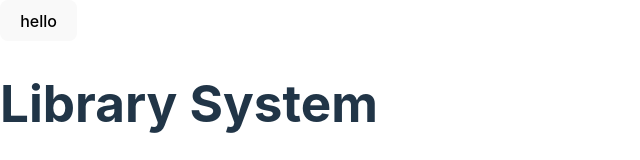
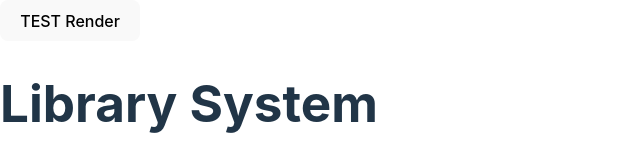
Before and after one commit to Buterbrod-iku/libraryLearning, a React (Vite) app in the folder libraryContext/: page / in a window 1280 px wide. Shown: the top 160 px of the page, without its empty margins (0-640 px from the left). Built offline with nearby package versions, Linux system fonts and the light colour scheme.

Commit message:
feat: fix re-render #2 | context

```diff
--- a/libraryContext/src/components/TestRender/TestRender.tsx
+++ b/libraryContext/src/components/TestRender/TestRender.tsx
@@ -13,7 +13,7 @@ const TestRender = () => {
 
     return (
         <div>
-            <button onClick={setTestRender}>hello</button>
+            <button onClick={setTestRender}>TEST Render</button>
         </div>
     );
 };
```
